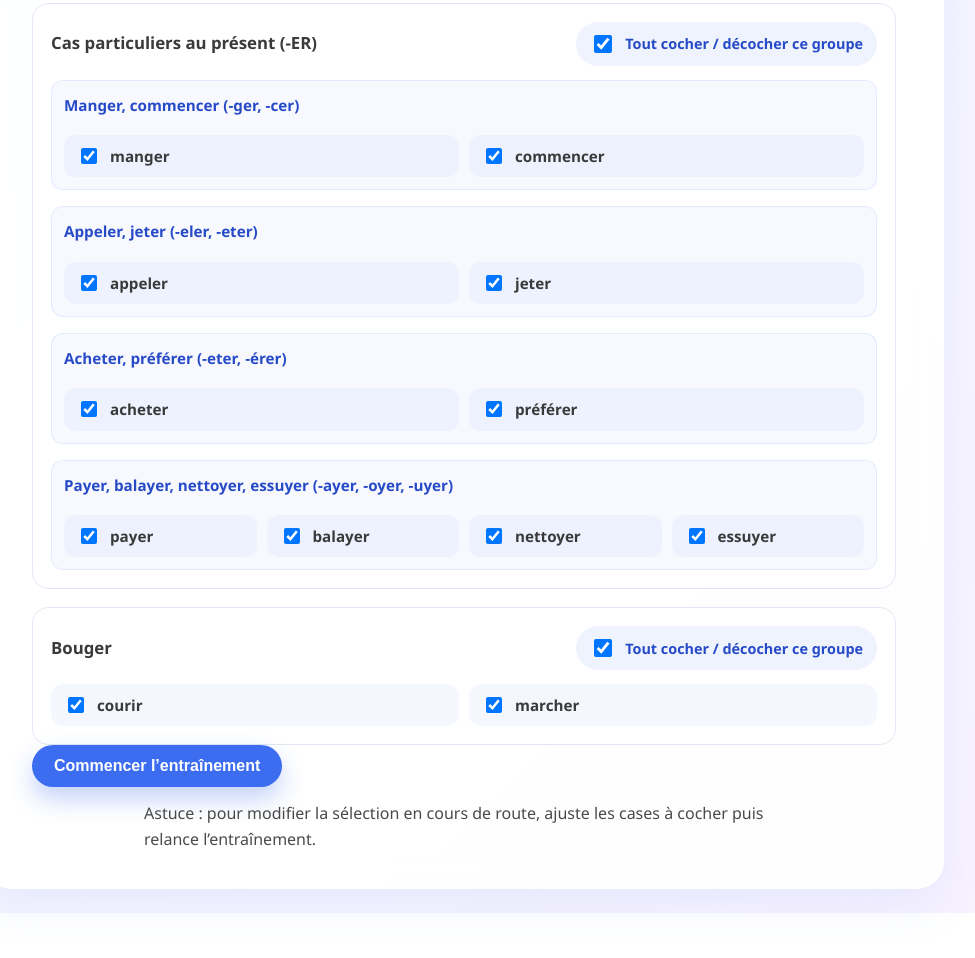
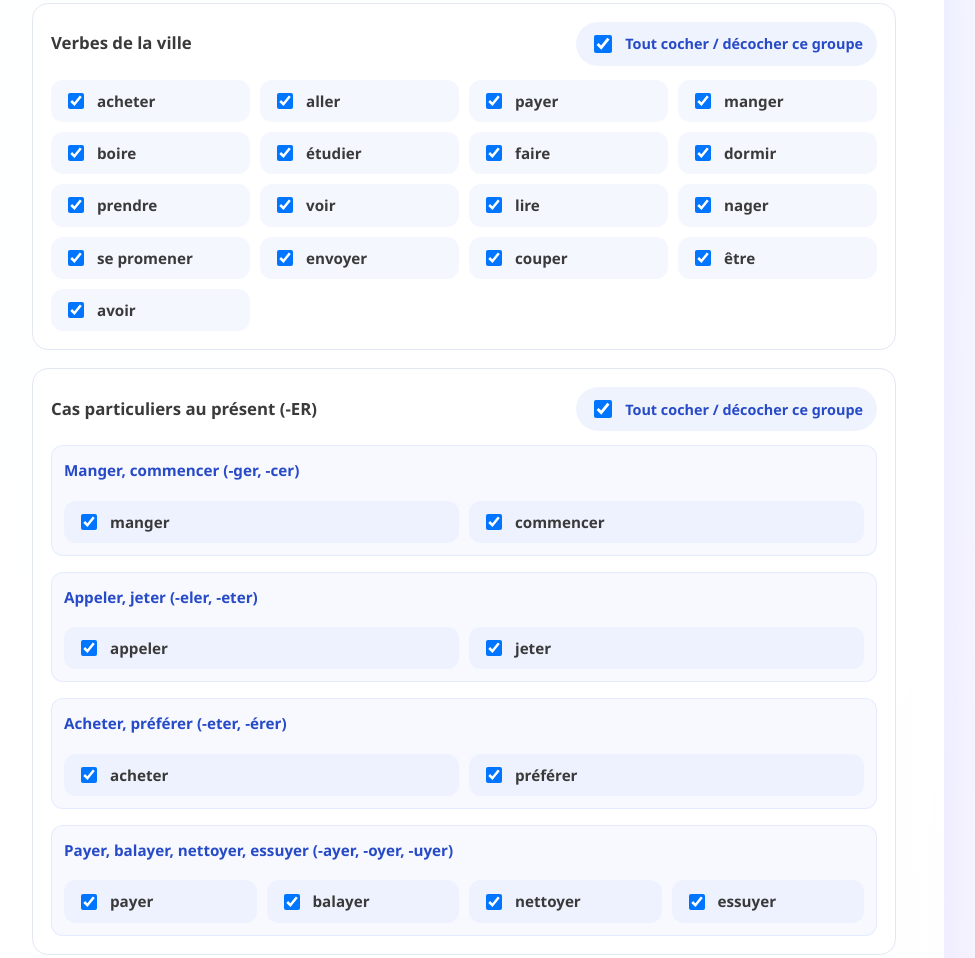
Before and after one commit to audiophrases/conjugaisons, a plain HTML site: page index.html in a window 1280 px wide. Shown: the part 2638-3596 px from the top of the page, without its empty margins (176-1151 px from the left). Before the commit the page ends 3551 px from the top, so only its background shows below. Drawn offline with Linux system fonts and the light colour scheme.

Commit message:
Add city verbs group and conjugations

```diff
--- a/index.html
+++ b/index.html
@@ -647,6 +647,10 @@
           verbs: ['attendre', 'réussir', 'perdre', 'gagner'],
         },
         {
+          title: 'Verbes de la ville',
+          verbs: ['acheter', 'aller', 'payer', 'manger', 'boire', 'étudier', 'faire', 'dormir', 'prendre', 'voir', 'lire', 'nager', 'se promener', 'envoyer', 'couper', 'être', 'avoir'],
+        },
+        {
           title: 'Cas particuliers au présent (-ER)',
           subgroups: [
             { title: 'Manger, commencer (-ger, -cer)', verbs: ['manger', 'commencer'] },
@@ -743,6 +747,13 @@
           passe_compose: { je: 'suis venu', tu: 'es venu', il: 'est venu', nous: 'sommes venus', vous: 'êtes venus', ils: 'sont venus' },
           conditionnel: { je: 'viendrais', tu: 'viendrais', il: 'viendrait', nous: 'viendrions', vous: 'viendriez', ils: 'viendraient' },
         },
+        'étudier': {
+          present: { je: 'étudie', tu: 'étudies', il: 'étudie', nous: 'étudions', vous: 'étudiez', ils: 'étudient' },
+          imparfait: { je: 'étudiais', tu: 'étudiais', il: 'étudiait', nous: 'étudiions', vous: 'étudiiez', ils: 'étudiaient' },
+          futur: { je: 'étudierai', tu: 'étudieras', il: 'étudiera', nous: 'étudierons', vous: 'étudierez', ils: 'étudieront' },
+          passe_compose: { je: 'ai étudié', tu: 'as étudié', il: 'a étudié', nous: 'avons étudié', vous: 'avez étudié', ils: 'ont étudié' },
+          conditionnel: { je: 'étudierais', tu: 'étudierais', il: 'étudierait', nous: 'étudierions', vous: 'étudieriez', ils: 'étudieraient' },
+        },
         'prendre': {
           present: { je: 'prends', tu: 'prends', il: 'prend', nous: 'prenons', vous: 'prenez', ils: 'prennent' },
           imparfait: { je: 'prenais', tu: 'prenais', il: 'prenait', nous: 'prenions', vous: 'preniez', ils: 'prenaient' },
@@ -750,6 +761,13 @@
           passe_compose: { je: 'ai pris', tu: 'as pris', il: 'a pris', nous: 'avons pris', vous: 'avez pris', ils: 'ont pris' },
           conditionnel: { je: 'prendrais', tu: 'prendrais', il: 'prendrait', nous: 'prendrions', vous: 'prendriez', ils: 'prendraient' },
         },
+        'voir': {
+          present: { je: 'vois', tu: 'vois', il: 'voit', nous: 'voyons', vous: 'voyez', ils: 'voient' },
+          imparfait: { je: 'voyais', tu: 'voyais', il: 'voyait', nous: 'voyions', vous: 'voyiez', ils: 'voyaient' },
+          futur: { je: 'verrai', tu: 'verras', il: 'verra', nous: 'verrons', vous: 'verrez', ils: 'verront' },
+          passe_compose: { je: 'ai vu', tu: 'as vu', il: 'a vu', nous: 'avons vu', vous: 'avez vu', ils: 'ont vu' },
+          conditionnel: { je: 'verrais', tu: 'verrais', il: 'verrait', nous: 'verrions', vous: 'verriez', ils: 'verraient' },
+        },
         'mettre': {
           present: { je: 'mets', tu: 'mets', il: 'met', nous: 'mettons', vous: 'mettez', ils: 'mettent' },
           imparfait: { je: 'mettais', tu: 'mettais', il: 'mettait', nous: 'mettions', vous: 'mettiez', ils: 'mettaient' },
@@ -820,6 +838,13 @@
           passe_compose: { je: 'ai bu', tu: 'as bu', il: 'a bu', nous: 'avons bu', vous: 'avez bu', ils: 'ont bu' },
           conditionnel: { je: 'boirais', tu: 'boirais', il: 'boirait', nous: 'boirions', vous: 'boiriez', ils: 'boiraient' },
         },
+        'nager': {
+          present: { je: 'nage', tu: 'nages', il: 'nage', nous: 'nageons', vous: 'nagez', ils: 'nagent' },
+          imparfait: { je: 'nageais', tu: 'nageais', il: 'nageait', nous: 'nagions', vous: 'nagiez', ils: 'nageaient' },
+          futur: { je: 'nagerai', tu: 'nageras', il: 'nagera', nous: 'nagerons', vous: 'nagerez', ils: 'nageront' },
+          passe_compose: { je: 'ai nagé', tu: 'as nagé', il: 'a nagé', nous: 'avons nagé', vous: 'avez nagé', ils: 'ont nagé' },
+          conditionnel: { je: 'nagerais', tu: 'nagerais', il: 'nagerait', nous: 'nagerions', vous: 'nageriez', ils: 'nageraient' },
+        },
         'arriver': {
           present: { je: 'arrive', tu: 'arrives', il: 'arrive', nous: 'arrivons', vous: 'arrivez', ils: 'arrivent' },
           imparfait: { je: 'arrivais', tu: 'arrivais', il: 'arrivait', nous: 'arrivions', vous: 'arriviez', ils: 'arrivaient' },
@@ -938,6 +963,20 @@
           futur: { je: 'préférerai', tu: 'préféreras', il: 'préférera', nous: 'préférerons', vous: 'préférerez', ils: 'préféreront' },
           passe_compose: { je: 'ai préféré', tu: 'as préféré', il: 'a préféré', nous: 'avons préféré', vous: 'avez préféré', ils: 'ont préféré' },
           conditionnel: { je: 'préférerais', tu: 'préférerais', il: 'préférerait', nous: 'préférerions', vous: 'préféreriez', ils: 'préféreraient' },
+        },
+        'envoyer': {
+          present: { je: 'envoie', tu: 'envoies', il: 'envoie', nous: 'envoyons', vous: 'envoyez', ils: 'envoient' },
+          imparfait: { je: 'envoyais', tu: 'envoyais', il: 'envoyait', nous: 'envoyions', vous: 'envoyiez', ils: 'envoyaient' },
+          futur: { je: 'enverrai', tu: 'enverras', il: 'enverra', nous: 'enverrons', vous: 'enverrez', ils: 'enverront' },
+          passe_compose: { je: 'ai envoyé', tu: 'as envoyé', il: 'a envoyé', nous: 'avons envoyé', vous: 'avez envoyé', ils: 'ont envoyé' },
+          conditionnel: { je: 'enverrais', tu: 'enverrais', il: 'enverrait', nous: 'enverrions', vous: 'enverriez', ils: 'enverraient' },
+        },
+        'couper': {
+          present: { je: 'coupe', tu: 'coupes', il: 'coupe', nous: 'coupons', vous: 'coupez', ils: 'coupent' },
+          imparfait: { je: 'coupais', tu: 'coupais', il: 'coupait', nous: 'coupions', vous: 'coupiez', ils: 'coupaient' },
+          futur: { je: 'couperai', tu: 'couperas', il: 'coupera', nous: 'couperons', vous: 'couperez', ils: 'couperont' },
+          passe_compose: { je: 'ai coupé', tu: 'as coupé', il: 'a coupé', nous: 'avons coupé', vous: 'avez coupé', ils: 'ont coupé' },
+          conditionnel: { je: 'couperais', tu: 'couperais', il: 'couperait', nous: 'couperions', vous: 'couperiez', ils: 'couperaient' },
         },
         'choisir': {
           present: { je: 'choisis', tu: 'choisis', il: 'choisit', nous: 'choisissons', vous: 'choisissez', ils: 'choisissent' },
@@ -1137,7 +1176,9 @@
         'regarder': { je: 'regarde', tu: 'regardes', il: 'regarde', nous: 'regardions', vous: 'regardiez', ils: 'regardent' },
         'écouter': { je: 'écoute', tu: 'écoutes', il: 'écoute', nous: 'écoutions', vous: 'écoutiez', ils: 'écoutent' },
         'manger': { je: 'mange', tu: 'manges', il: 'mange', nous: 'mangions', vous: 'mangiez', ils: 'mangent' },
+        'nager': { je: 'nage', tu: 'nages', il: 'nage', nous: 'nagions', vous: 'nagiez', ils: 'nagent' },
         'boire': { je: 'boive', tu: 'boives', il: 'boive', nous: 'buvions', vous: 'buviez', ils: 'boivent' },
+        'étudier': { je: 'étudie', tu: 'étudies', il: 'étudie', nous: 'étudiions', vous: 'étudiiez', ils: 'étudient' },
         'arriver': { je: 'arrive', tu: 'arrives', il: 'arrive', nous: 'arrivions', vous: 'arriviez', ils: 'arrivent' },
         'entrer': { je: 'entre', tu: 'entres', il: 'entre', nous: 'entrions', vous: 'entriez', ils: 'entrent' },
         'sortir': { je: 'sorte', tu: 'sortes', il: 'sorte', nous: 'sortions', vous: 'sortiez', ils: 'sortent' },
@@ -1155,12 +1196,15 @@
         'nettoyer': { je: 'nettoie', tu: 'nettoies', il: 'nettoie', nous: 'nettoyions', vous: 'nettoyiez', ils: 'nettoient' },
         'essuyer': { je: 'essuie', tu: 'essuies', il: 'essuie', nous: 'essuyions', vous: 'essuyiez', ils: 'essuient' },
         'préférer': { je: 'préfère', tu: 'préfères', il: 'préfère', nous: 'préférions', vous: 'préfériez', ils: 'préfèrent' },
+        'envoyer': { je: 'envoie', tu: 'envoies', il: 'envoie', nous: 'envoyions', vous: 'envoyiez', ils: 'envoient' },
+        'couper': { je: 'coupe', tu: 'coupes', il: 'coupe', nous: 'coupions', vous: 'coupiez', ils: 'coupent' },
         'choisir': { je: 'choisisse', tu: 'choisisses', il: 'choisisse', nous: 'choisissions', vous: 'choisissiez', ils: 'choisissent' },
         'finir': { je: 'finisse', tu: 'finisses', il: 'finisse', nous: 'finissions', vous: 'finissiez', ils: 'finissent' },
         'comprendre': { je: 'comprenne', tu: 'comprennes', il: 'comprenne', nous: 'comprenions', vous: 'compreniez', ils: 'comprennent' },
         'apprendre': { je: 'apprenne', tu: 'apprennes', il: 'apprenne', nous: 'apprenions', vous: 'appreniez', ils: 'apprennent' },
         'écrire': { je: 'écrive', tu: 'écrives', il: 'écrive', nous: 'écrivions', vous: 'écriviez', ils: 'écrivent' },
         'lire': { je: 'lise', tu: 'lises', il: 'lise', nous: 'lisions', vous: 'lisiez', ils: 'lisent' },
+        'voir': { je: 'voie', tu: 'voies', il: 'voie', nous: 'voyions', vous: 'voyiez', ils: 'voient' },
         'ouvrir': { je: 'ouvre', tu: 'ouvres', il: 'ouvre', nous: 'ouvrions', vous: 'ouvriez', ils: 'ouvrent' },
         'fermer': { je: 'ferme', tu: 'fermes', il: 'ferme', nous: 'fermions', vous: 'fermiez', ils: 'ferment' },
         'dormir': { je: 'dorme', tu: 'dormes', il: 'dorme', nous: 'dormions', vous: 'dormiez', ils: 'dorment' },
@@ -1204,6 +1248,8 @@
         'écouter': { je: 'aie écouté', tu: 'aies écouté', il: 'ait écouté', nous: 'ayons écouté', vous: 'ayez écouté', ils: 'aient écouté' },
         'manger': { je: 'aie mangé', tu: 'aies mangé', il: 'ait mangé', nous: 'ayons mangé', vous: 'ayez mangé', ils: 'aient mangé' },
         'boire': { je: 'aie bu', tu: 'aies bu', il: 'ait bu', nous: 'ayons bu', vous: 'ayez bu', ils: 'aient bu' },
+        'étudier': { je: 'aie étudié', tu: 'aies étudié', il: 'ait étudié', nous: 'ayons étudié', vous: 'ayez étudié', ils: 'aient étudié' },
+        'nager': { je: 'aie nagé', tu: 'aies nagé', il: 'ait nagé', nous: 'ayons nagé', vous: 'ayez nagé', ils: 'aient nagé' },
         'arriver': { je: 'sois arrivé', tu: 'sois arrivé', il: 'soit arrivé', nous: 'soyons arrivés', vous: 'soyez arrivés', ils: 'soient arrivés' },
         'entrer': { je: 'sois entré', tu: 'sois entré', il: 'soit entré', nous: 'soyons entrés', vous: 'soyez entrés', ils: 'soient entrés' },
         'sortir': { je: 'sois sorti', tu: 'sois sorti', il: 'soit sorti', nous: 'soyons sortis', vous: 'soyez sortis', ils: 'soient sortis' },
@@ -1221,12 +1267,15 @@
         'nettoyer': { je: 'aie nettoyé', tu: 'aies nettoyé', il: 'ait nettoyé', nous: 'ayons nettoyé', vous: 'ayez nettoyé', ils: 'aient nettoyé' },
         'essuyer': { je: 'aie essuyé', tu: 'aies essuyé', il: 'ait essuyé', nous: 'ayons essuyé', vous: 'ayez essuyé', ils: 'aient essuyé' },
         'préférer': { je: 'aie préféré', tu: 'aies préféré', il: 'ait préféré', nous: 'ayons préféré', vous: 'ayez préféré', ils: 'aient préféré' },
+        'envoyer': { je: 'aie envoyé', tu: 'aies envoyé', il: 'ait envoyé', nous: 'ayons envoyé', vous: 'ayez envoyé', ils: 'aient envoyé' },
+        'couper': { je: 'aie coupé', tu: 'aies coupé', il: 'ait coupé', nous: 'ayons coupé', vous: 'ayez coupé', ils: 'aient coupé' },
         'choisir': { je: 'aie choisi', tu: 'aies choisi', il: 'ait choisi', nous: 'ayons choisi', vous: 'ayez choisi', ils: 'aient choisi' },
         'finir': { je: 'aie fini', tu: 'aies fini', il: 'ait fini', nous: 'ayons fini', vous: 'ayez fini', ils: 'aient fini' },
         'comprendre': { je: 'aie compris', tu: 'aies compris', il: 'ait compris', nous: 'ayons compris', vous: 'ayez compris', ils: 'aient compris' },
         'apprendre': { je: 'aie appris', tu: 'aies appris', il: 'ait appris', nous: 'ayons appris', vous: 'ayez appris', ils: 'aient appris' },
         'écrire': { je: 'aie écrit', tu: 'aies écrit', il: 'ait écrit', nous: 'ayons écrit', vous: 'ayez écrit', ils: 'aient écrit' },
         'lire': { je: 'aie lu', tu: 'aies lu', il: 'ait lu', nous: 'ayons lu', vous: 'ayez lu', ils: 'aient lu' },
+        'voir': { je: 'aie vu', tu: 'aies vu', il: 'ait vu', nous: 'ayons vu', vous: 'ayez vu', ils: 'aient vu' },
         'ouvrir': { je: 'aie ouvert', tu: 'aies ouvert', il: 'ait ouvert', nous: 'ayons ouvert', vous: 'ayez ouvert', ils: 'aient ouvert' },
         'fermer': { je: 'aie fermé', tu: 'aies fermé', il: 'ait fermé', nous: 'ayons fermé', vous: 'ayez fermé', ils: 'aient fermé' },
         'dormir': { je: 'aie dormi', tu: 'aies dormi', il: 'ait dormi', nous: 'ayons dormi', vous: 'ayez dormi', ils: 'aient dormi' },
```
